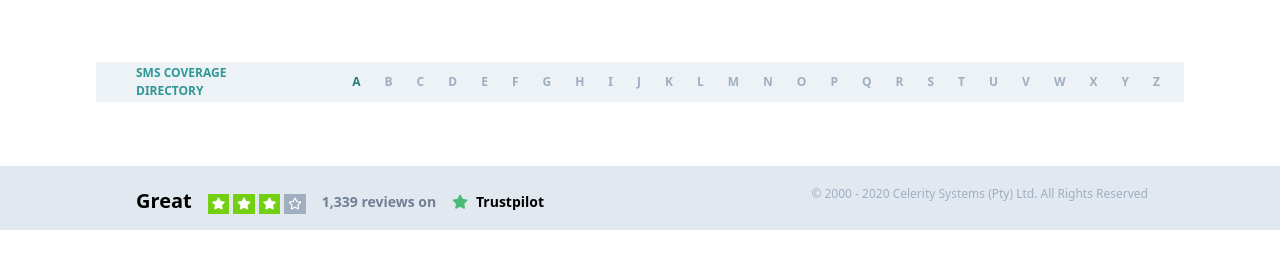
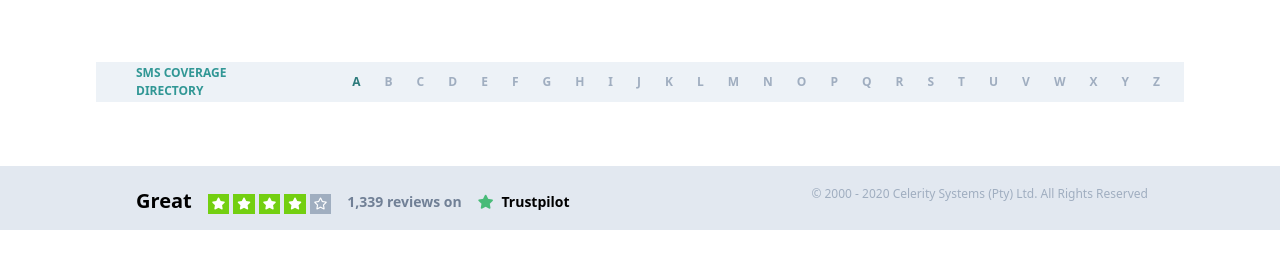
Before and after one commit to cixwareanita/tailwind, a plain HTML site: page bulksms.html in a window 1280 px wide. Shown: the part 3563-3831 px from the top of the page. Drawn offline with Linux system fonts and the light colour scheme.

Commit message:
completed

```diff
--- a/bulksms.html
+++ b/bulksms.html
@@ -427,6 +427,7 @@
                         <i class="icon-color fas fa-star  p-1 mr-1" > </i>
                         <i class="icon-color fas fa-star  p-1 mr-1" > </i>
                         <i class="icon-color fas fa-star  p-1 mr-1" > </i>
+                        <i class="icon-color fas fa-star  p-1 mr-1" > </i>
                         <i class="far fa-star bg-gray-500 p-1"> </i>
                     </p>
                     <div class="flex  items-center mt-4  ">
```
